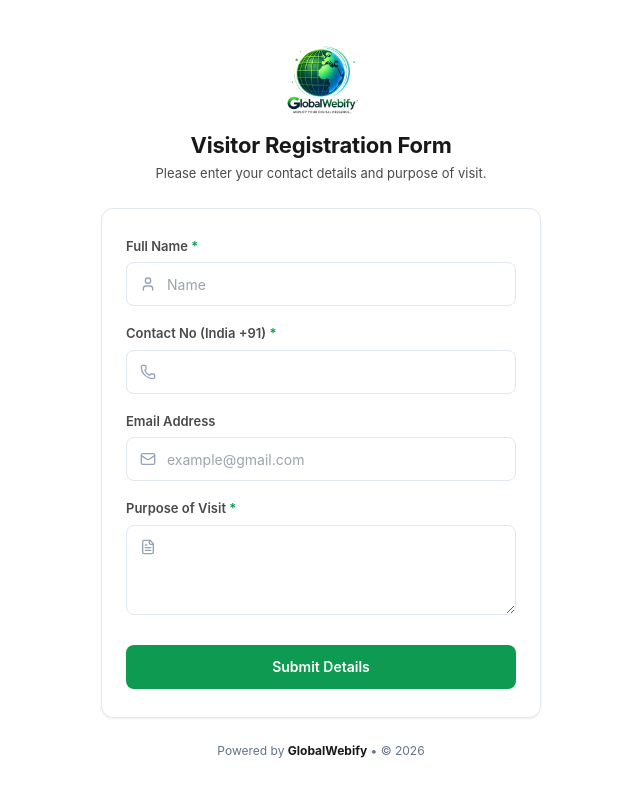
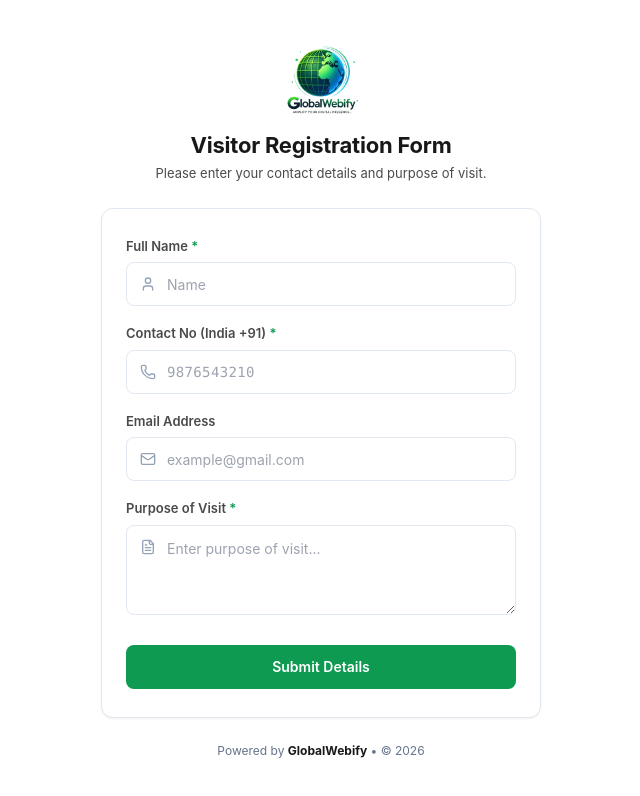
Before and after one commit to Omkumar32/QR_Code, a Next.js app: page /feedback in a window 1280 px wide. Shown: the top 796 px of the page, without its empty margins (319-959 px from the left). Built offline with nearby package versions, Linux system fonts and the light colour scheme; no server answers; the database is empty.

Commit message:
Add placeholders to Contact No (9876543210) and Purpose of Visit

```diff
--- a/features/feedback/PublicFeedbackForm.tsx
+++ b/features/feedback/PublicFeedbackForm.tsx
@@ -291,6 +291,7 @@ export function PublicFeedbackForm() {
                     required
                     type="tel"
                     maxLength={10}
+                    placeholder="9876543210"
                     autoComplete="off"
                     value={phone}
                     onChange={(e) => setPhone(e.target.value.replace(/\D/g, ""))}
@@ -408,6 +409,7 @@ export function PublicFeedbackForm() {
                   <textarea
                     required
                     rows={3}
+                    placeholder="Enter purpose of visit..."
                     autoComplete="off"
                     value={reason}
                     onChange={(e) => setReason(e.target.value)}
```
